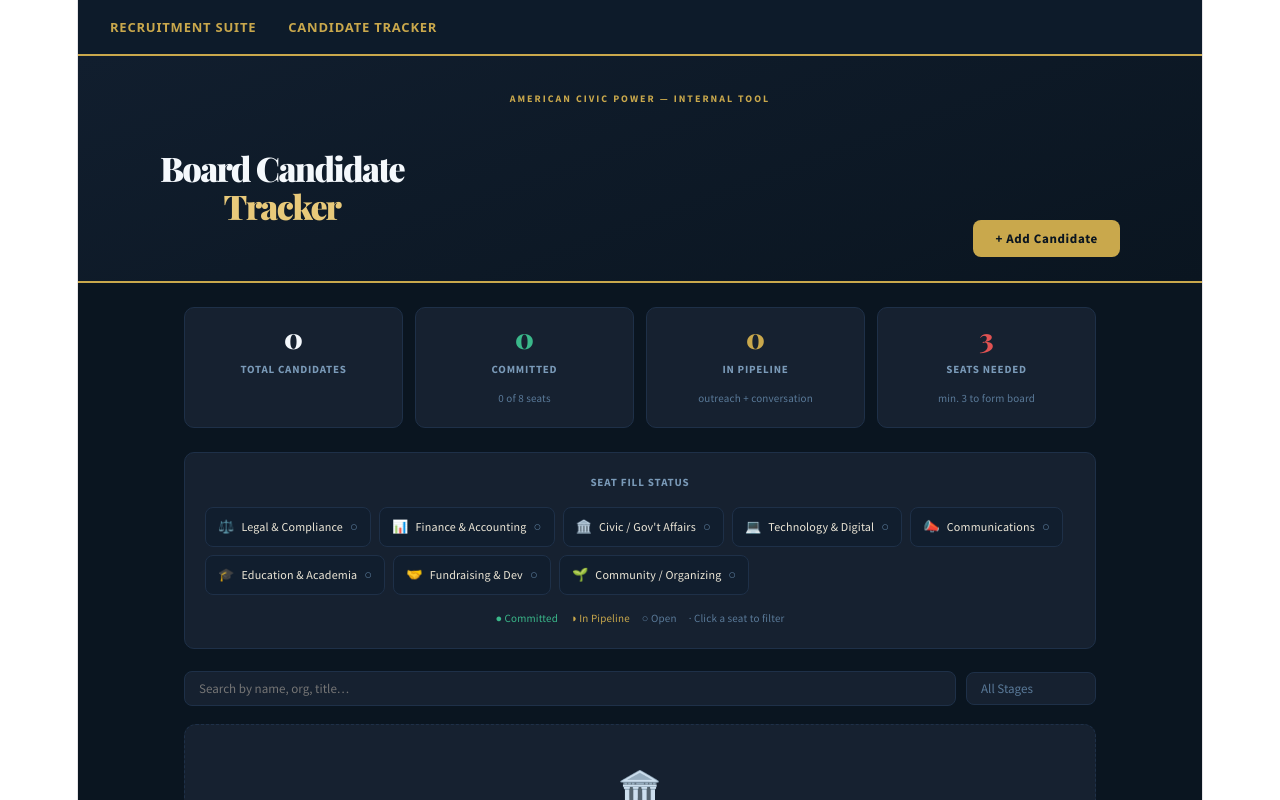
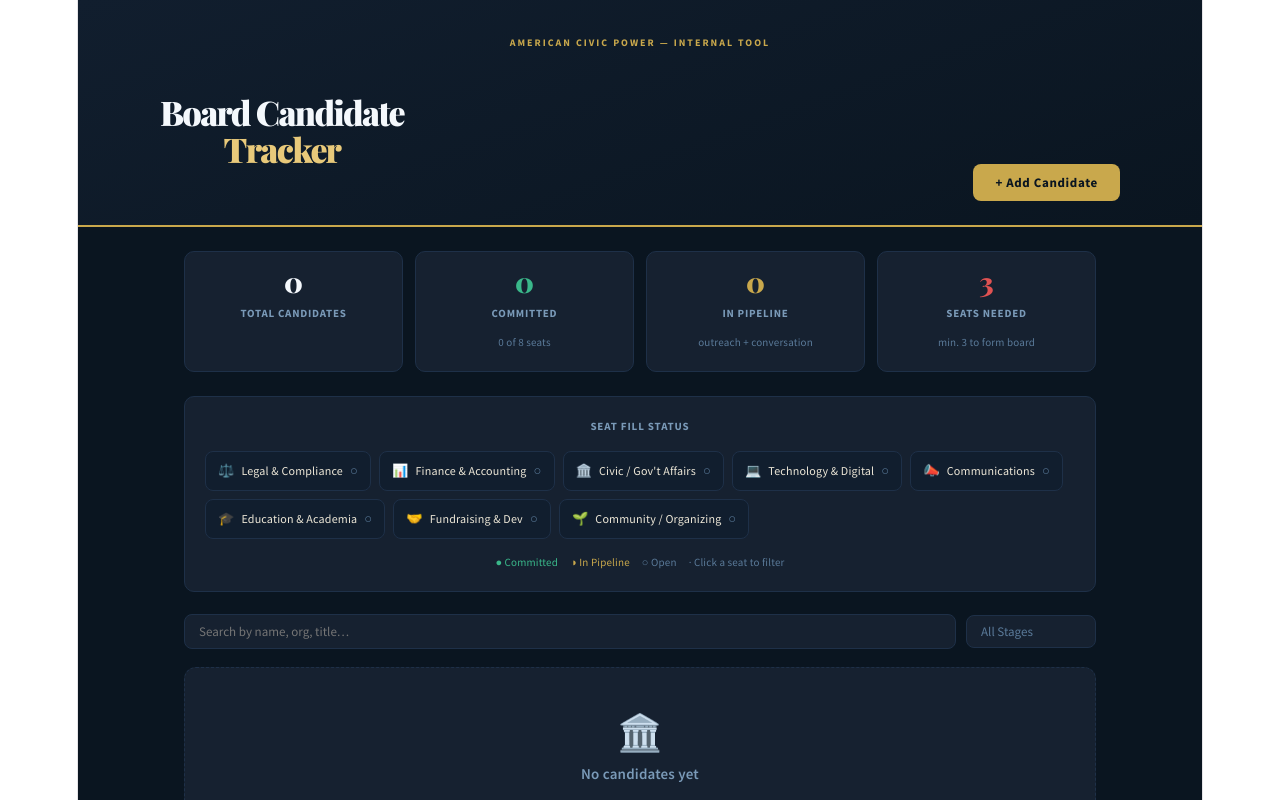
Before and after one commit to dandevine26/mycivicsphere, a React (Vite) app: page /board/tracker in a window 1280 px wide. Shown: the top 800 px of the page. Built offline with nearby package versions, Linux system fonts and the light colour scheme.

Commit message:
Remove root route so original site shows at homepage

```diff
--- a/src/App.jsx
+++ b/src/App.jsx
@@ -5,24 +5,9 @@
 export default function App() {
   return (
     <BrowserRouter>
-      <nav style={{
-        background: "#0D1B2A",
-        borderBottom: "2px solid #C9A84C",
-        padding: "14px 32px",
-        display: "flex",
-        gap: 32,
-      }}>
-        <Link to="/board/recruitment" style={{ color: "#C9A84C", fontWeight: 700, textDecoration: "none", fontSize: 13, letterSpacing: "0.06em", textTransform: "uppercase" }}>
-          Recruitment Suite
-        </Link>
-        <Link to="/board/tracker" style={{ color: "#C9A84C", fontWeight: 700, textDecoration: "none", fontSize: 13, letterSpacing: "0.06em", textTransform: "uppercase" }}>
-          Candidate Tracker
-        </Link>
-      </nav>
       <Routes>
         <Route path="/board/recruitment" element={<BoardRecruitmentSuite />} />
         <Route path="/board/tracker" element={<CandidateTracker />} />
-        <Route path="/" element={<BoardRecruitmentSuite />} />
       </Routes>
     </BrowserRouter>
   );
```
Also changed, not shown: 1 other file (tests, documents, lock files or other folders).
